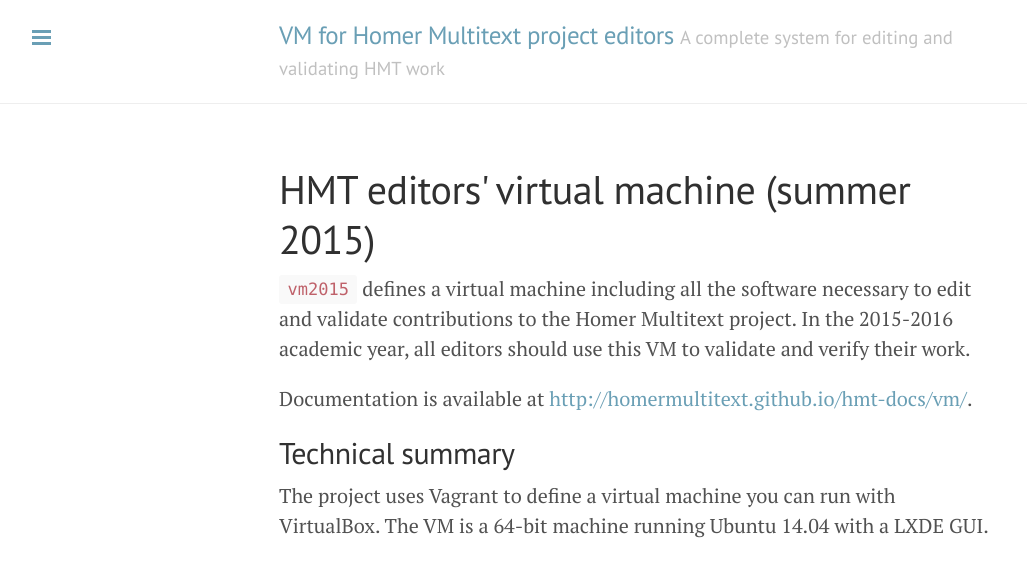
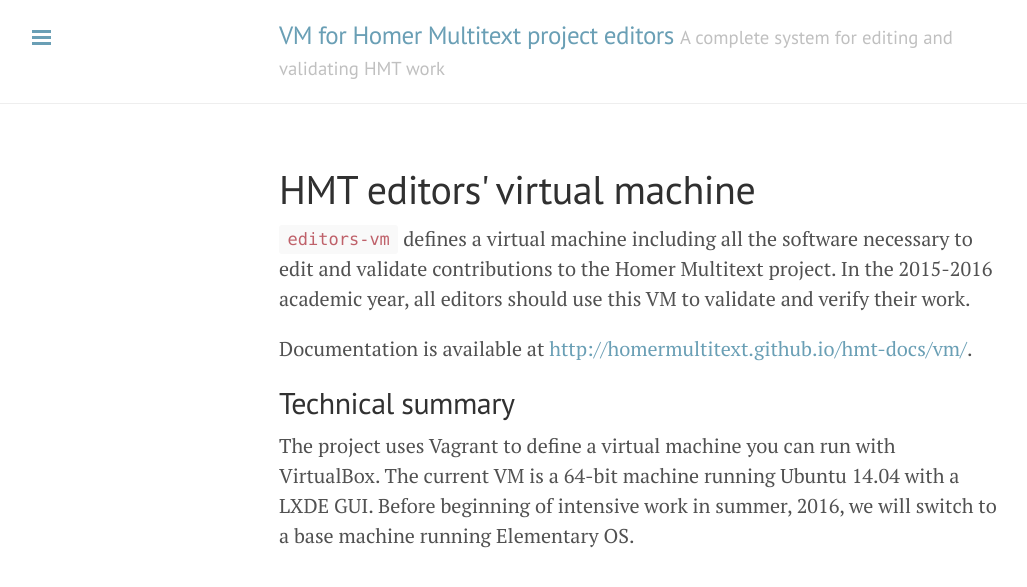
Before and after one commit to homermultitext/editors-vm, a Jekyll site: the page built from index.md, in a window 1280 px wide. Shown: the top 587 px of the page, without its empty margins (1-1028 px from the left). Built offline with Jekyll 4.4.1, drawn with Linux system fonts in a browser that asks for light colours; Markdown is read by kramdown in place of the engine named in the settings.

Commit message:
Update home page

```diff
--- a/index.md
+++ b/index.md
@@ -1,15 +1,14 @@
 ---
-title: "HMT editors' virtual machine (summer 2015)"
+title: "HMT editors' virtual machine"
 layout: page
 ---
 
 
-`vm2015` defines a virtual machine
- including all the software necessary to edit and validate contributions to the Homer Multitext project.  In the 2015-2016 academic year, all editors should use this VM to validate and verify their work.
+`editors-vm` defines a virtual machine  including all the software necessary to edit and validate contributions to the Homer Multitext project.  In the 2015-2016 academic year, all editors should use this VM to validate and verify their work.
 
 Documentation is available at <http://homermultitext.github.io/hmt-docs/vm/>.
 
 
 ## Technical summary ##
 
-The project uses Vagrant to define a virtual machine you can run with  VirtualBox.  The VM is a 64-bit machine running Ubuntu 14.04 with a LXDE GUI.
+The project uses Vagrant to define a virtual machine you can run with  VirtualBox.  The current VM is a 64-bit machine running Ubuntu 14.04 with a LXDE GUI.  Before beginning of intensive work in summer, 2016, we will switch to a base machine running Elementary OS.
```
